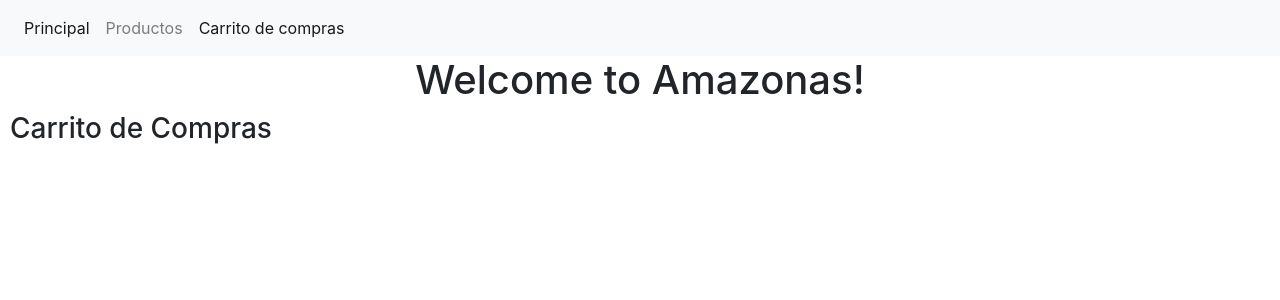
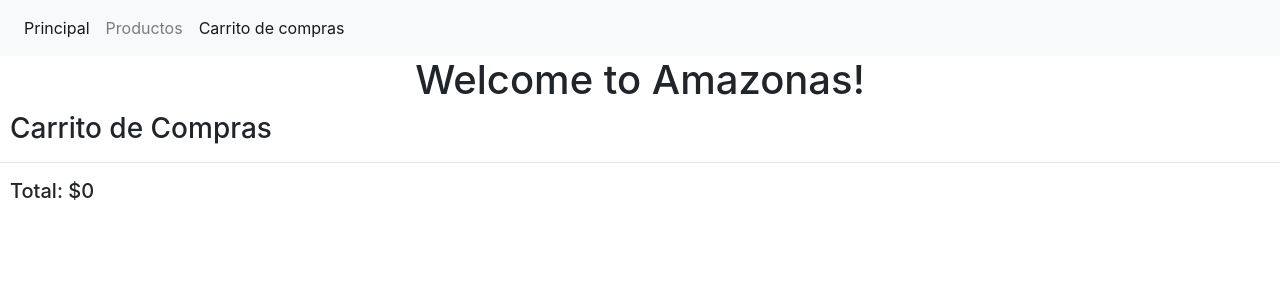
Before and after one commit to CarmenMartinez/Amazonas, an Angular app: page /carrito in a window 1280 px wide. Shown: the top 300 px of the page. Built offline with nearby package versions, Linux system fonts and the light colour scheme.

Commit message:
total price

```diff
--- a/src/app/productos/productos-lista/productos-lista.component.html
+++ b/src/app/productos/productos-lista/productos-lista.component.html
@@ -1,6 +1,6 @@
 
 <h3 class="element-align">{{titulo}}</h3>
-
+<hr>
 <button
   *ngIf="!isCart"
   routerLink="/carrito"
@@ -8,6 +8,7 @@
   class="btn btn-success element-align" >
   Añadir al carrito
 </button>
+<h5 *ngIf="isCart" class="element-align">Total: ${{total}}</h5>
 
 <app-producto-item
   *ngFor="let producto of productos"
--- a/src/app/productos/productos-lista/productos-lista.component.ts
+++ b/src/app/productos/productos-lista/productos-lista.component.ts
@@ -33,9 +33,9 @@ export class ProductosListaComponent implements OnInit {
       this.productsInCart();
     } else {
       this.isCart = true;
-      console.log('carrito');
       this.productos = this.productService.getCart();
       this.titulo = 'Carrito de Compras';
+      this.getTotal();
     }
     this.subscript = this.productService.cambiaDato
       .subscribe(
@@ -47,6 +47,13 @@ export class ProductosListaComponent implements OnInit {
 
   changeCart(producto: Producto) {
     this.productService.addToCart(producto);
+  }
+
+  getTotal() {
+    this.total = 0;
+    this.productos.forEach(p => {
+      this.total += p.precio;
+    });
   }
 
   productsInCart() {
```
